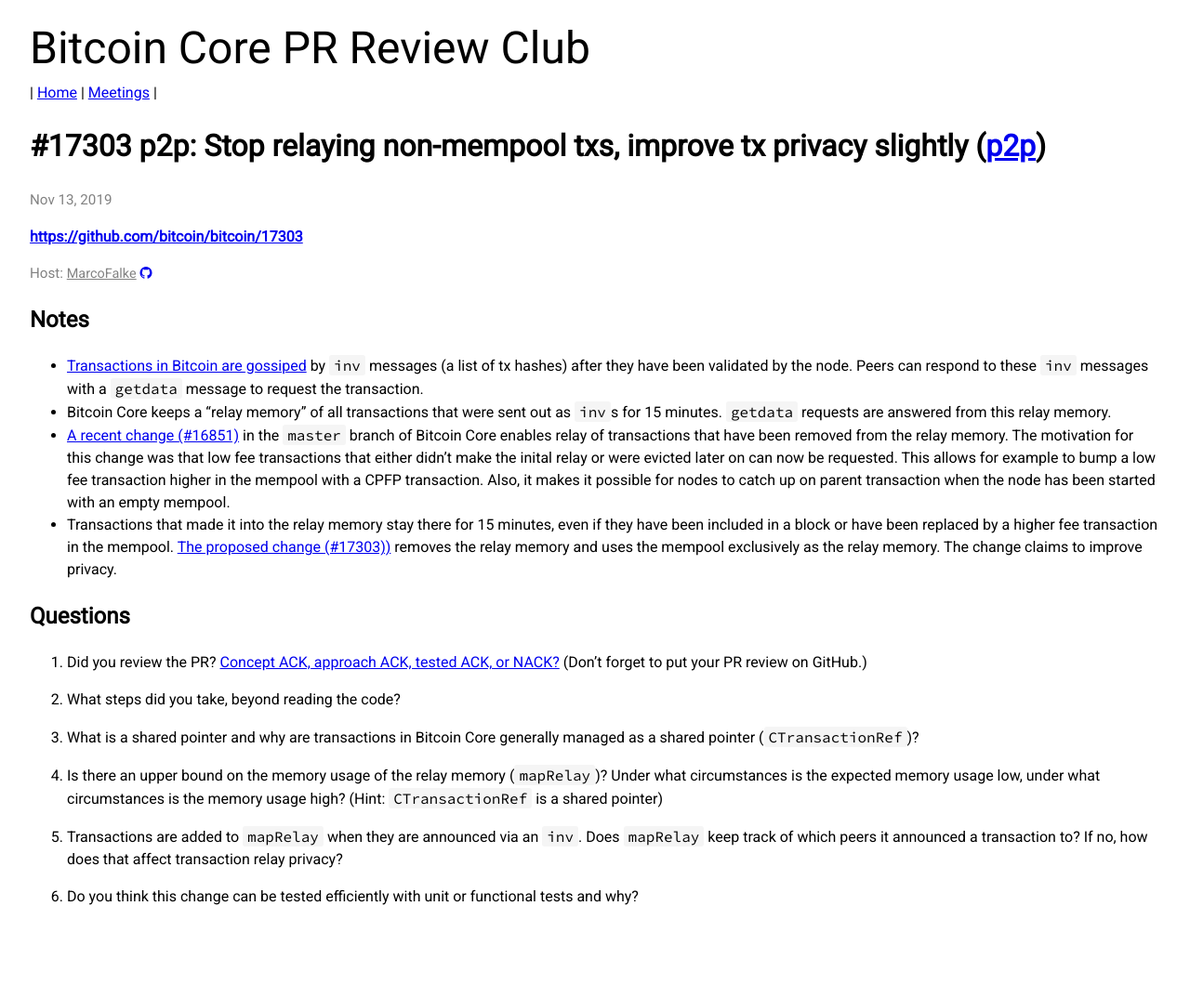
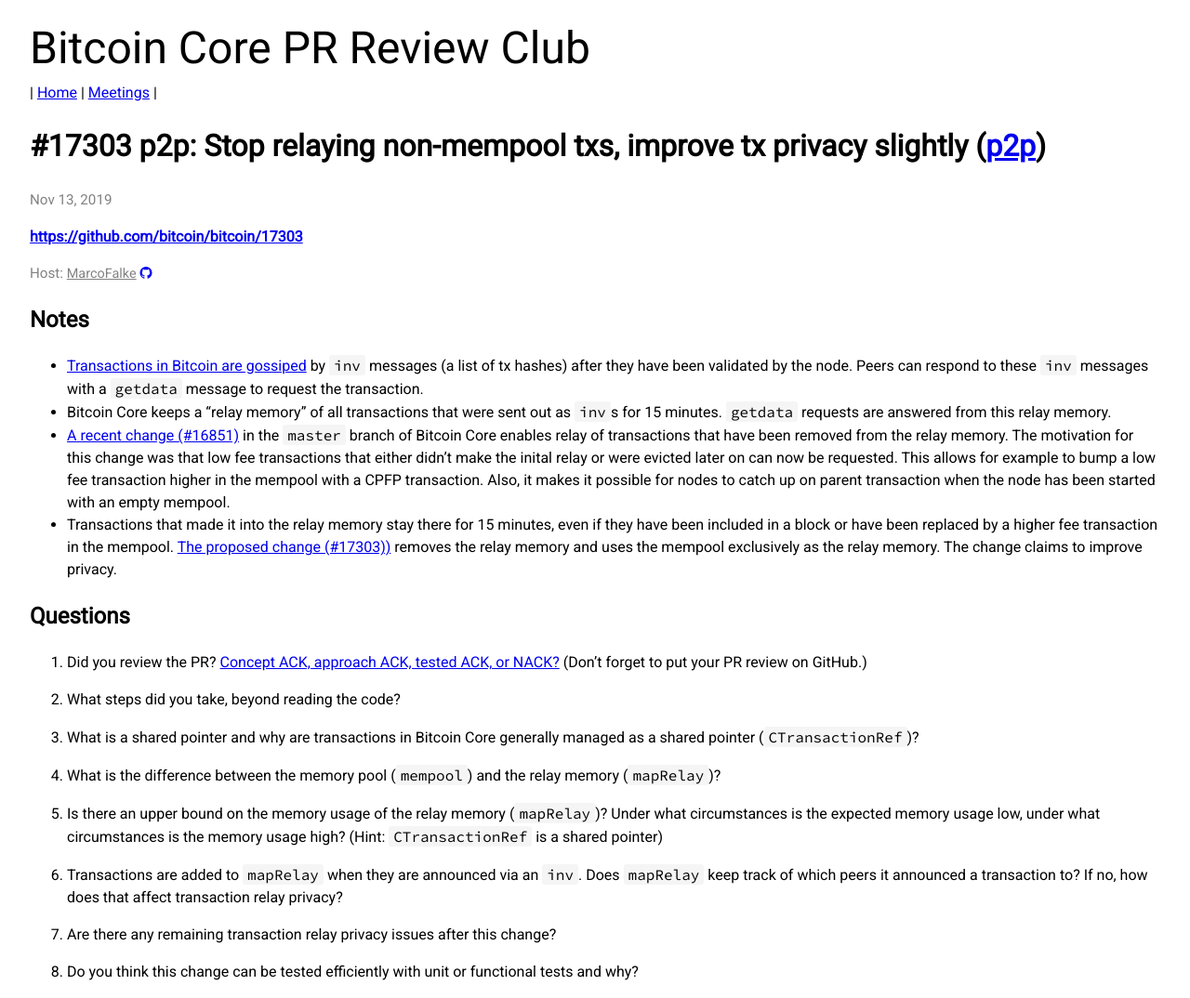
Before and after one commit to bitcoin-core-review-club/website, a Jekyll site: the page built from _posts/2019-11-13-#17303.md, in a window 1280 px wide. Shown: the whole page at 93% size. Built offline with Jekyll 4.4.1, drawn with Linux system fonts in a browser that asks for light colours; nearby versions of some CDN libraries; before the commit the page ends 993 px from its top, so only the background shows below that.

Commit message:
Add more questions

```diff
--- a/_posts/2019-11-13-#17303.md
+++ b/_posts/2019-11-13-#17303.md
@@ -37,10 +37,14 @@
 3. What is a shared pointer and why are transactions in Bitcoin Core generally managed as a shared pointer
    (`CTransactionRef`)?
 
-4. Is there an upper bound on the memory usage of the relay memory (`mapRelay`)? Under what circumstances is the expected
+4. What is the difference between the memory pool (`mempool`) and the relay memory (`mapRelay`)?
+
+5. Is there an upper bound on the memory usage of the relay memory (`mapRelay`)? Under what circumstances is the expected
    memory usage low, under what circumstances is the memory usage high? (Hint: `CTransactionRef` is a shared pointer)
 
-5. Transactions are added to `mapRelay` when they are announced via an `inv`. Does `mapRelay` keep track of which peers
+6. Transactions are added to `mapRelay` when they are announced via an `inv`. Does `mapRelay` keep track of which peers
    it announced a transaction to? If no, how does that affect transaction relay privacy?
 
-6. Do you think this change can be tested efficiently with unit or functional tests and why?
+7. Are there any remaining transaction relay privacy issues after this change?
+
+8. Do you think this change can be tested efficiently with unit or functional tests and why?
```
